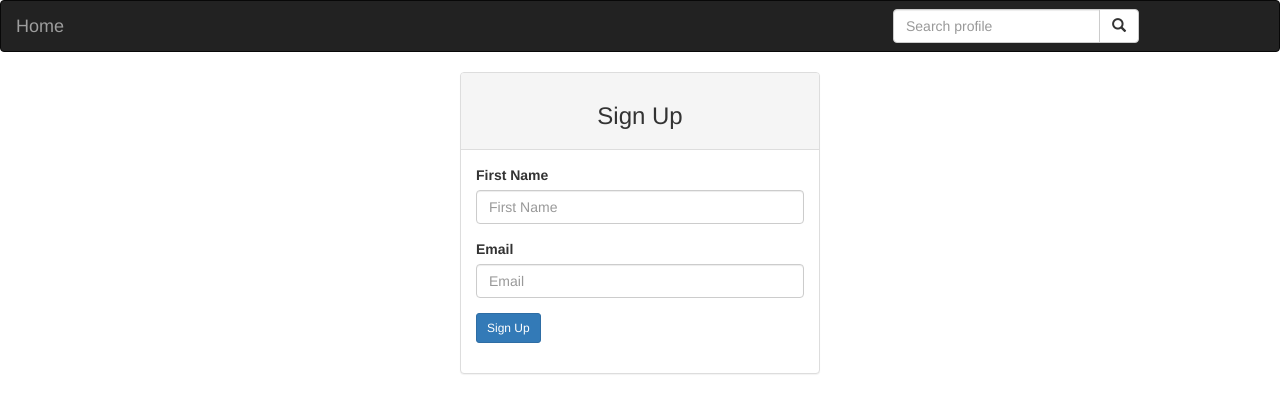
After one commit to UmuhireAnuarithe/Instagram, a Django app: template instagram/templates/registration/registration_form.html in a window 1280 px wide. The commit adds this page. Shown: the top 413 px of the page. Run offline with Django 3.2, Linux system fonts and the light colour scheme; the template is opened without the code that fills it: values that come from a table or form of the project are taken from there, others are empty; some libraries are stand-ins or nearby versions.

Commit message:
added sinup

```diff
--- a/Instagram/urls.py
+++ b/Instagram/urls.py
@@ -19,5 +19,6 @@ from django.contrib import admin
 
 urlpatterns = [
     url(r'^admin/', admin.site.urls),
+    url(r'^accounts/', include('registration.backends.simple.urls')),
     url(r'^',include('instagram.urls'))
 ]
--- /dev/null
+++ b/instagram/forms.py
@@ -0,0 +1,5 @@
+from django import forms
+
+class NewsLetterForm(forms.Form):
+    your_name = forms.CharField(label='First Name',max_length=30)
+    email = forms.EmailField(label='Email')
--- a/instagram/templates/base.html
+++ b/instagram/templates/base.html
@@ -1,5 +1,5 @@
 {% load bootstrap3 %}
-{% load static%}
+{% load staticfiles %}
 <!DOCTYPE html>
 <html>
 <head>
--- /dev/null
+++ b/instagram/templates/email/email.html
@@ -0,0 +1,4 @@
+<h1>Hello {{name}}</h1>
+
+<h5>Welcome to the Moringa tribune newsletter. You will find the most exciting news about Moringa School
+</h5>
--- /dev/null
+++ b/instagram/templates/email/newsemail.txt
@@ -0,0 +1,3 @@
+Hello {{name}}
+
+Welcome to the Moringa tribune newsletter You will find the most exciting news about Moringa School
--- /dev/null
+++ b/instagram/templates/registration/registration_form.html
@@ -0,0 +1,39 @@
+{%extends "base.html"%} {% load bootstrap3 %}
+{% block content %}
+<div class="container">
+  <div class="row">
+    <!-- Empty div -->
+    <div class="col-md-4"></div>
+    <div class="col-md-4">
+      {% if form.errors %}
+        <p> Some Information Might be Incorrect </p>
+      {% endif %}
+      <div class="panel panel-default">
+
+        <div class="panel-heading">
+          <h3 class="text-center">Sign Up</h3>
+        </div>
+        <div class="panel-body">
+
+          <form  action="/accounts/register/" method="post">
+            {% csrf_token %}
+            {% bootstrap_form form %}
+            <div class="form-group">
+              <input type="submit" class="btn btn-primary btn-sm" value="Sign Up">
+            </div>
+
+            <input type="hidden" name="next" value="{{next}}">
+
+          </form>
+
+        </div>
+
+      </div>
+
+    </div>
+    <!-- empty div -->
+    <div class="col-md-4"></div>
+  </div>
+</div>
+
+{% endblock %}
--- a/instagram/views.py
+++ b/instagram/views.py
@@ -3,7 +3,9 @@ from __future__ import unicode_literals
 from django.shortcuts import render
 from django.http  import HttpResponse
 from .models import Profile,Image
+from django.contrib.auth.decorators import login_required
 # Create your views here.
+@login_required(login_url='/accounts/login/')
 def welcome(request):
     images = Image.objects.all()
     return render(request,'welcome.html',{'images':images})
```
Also changed, not shown: Instagram/settings.py (+7 -0 lines), instagram/email.py (added, +15 -0 lines), 1 other file.
